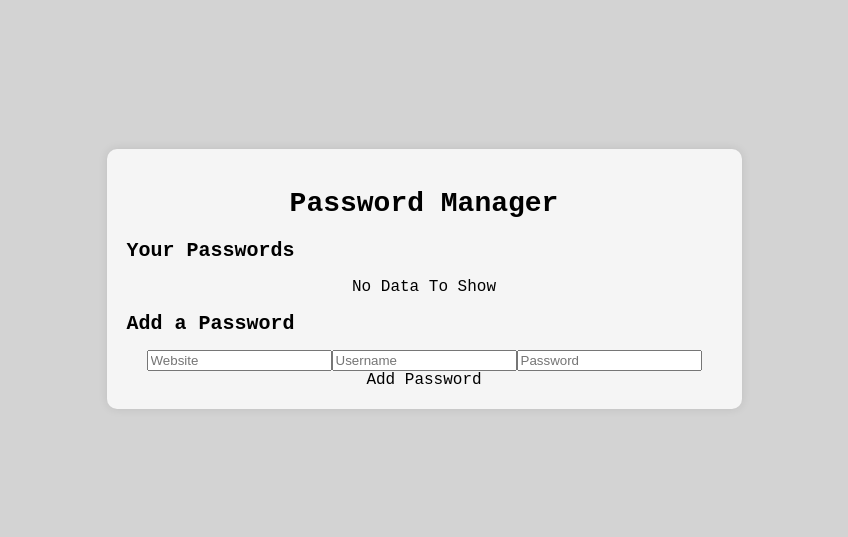
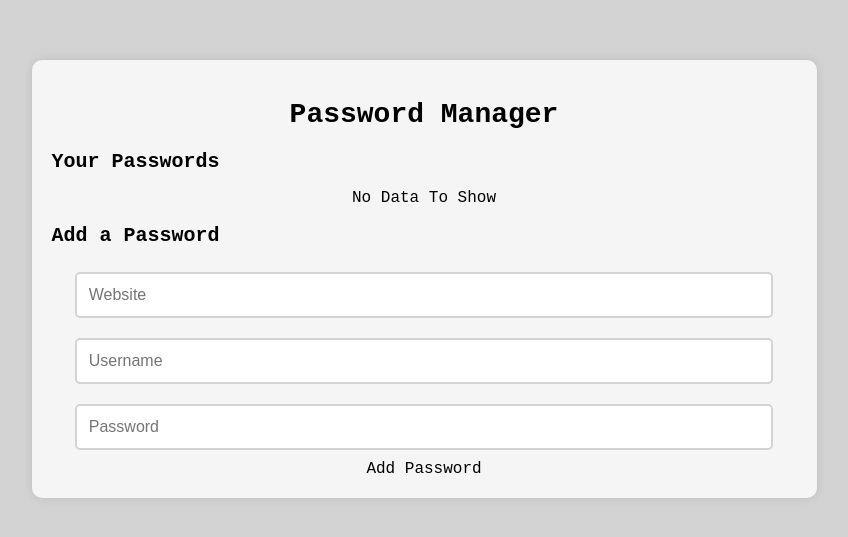
Before and after one commit to CornveliousFarva/password-manager-react, a React (Create React App) app: page / in a window 1280 px wide. Shown: the part 121-658 px from the top of the page, without its empty margins (236-1084 px from the left). Built offline with nearby package versions, Linux system fonts and the light colour scheme.

Commit message:
Added list element css.

```diff
--- a/src/App.css
+++ b/src/App.css
@@ -35,3 +35,41 @@ body{
   color: green;
   margin-left: 5px;
 }
+
+.input{
+  width: 90%;
+  padding: 12px;
+  border: 2px solid lightgrey;
+  border-radius: 5px;
+  margin: 10px 0;
+  font-size: 16px;
+}
+
+.table{
+  margin: 2rem 0;
+}
+
+.passwordItem{
+  background-color: lightgray;
+  border: 1px solid lightgray;
+  border-radius: 10px;
+  padding: 15px;
+  margin-bottom: 15px;
+}
+
+.listItem{
+  display: flex;
+  justify-content: space-between;
+  align-items: center;
+  margin-bottom: 10px;
+  margin-right: 10x;
+}
+.listValue{
+  margin-right: 15px;
+}
+.listLabel{
+  font-weight: bold;
+  width: 100px;
+  padding: 12px;
+  font-size: 18px;
+}
```
